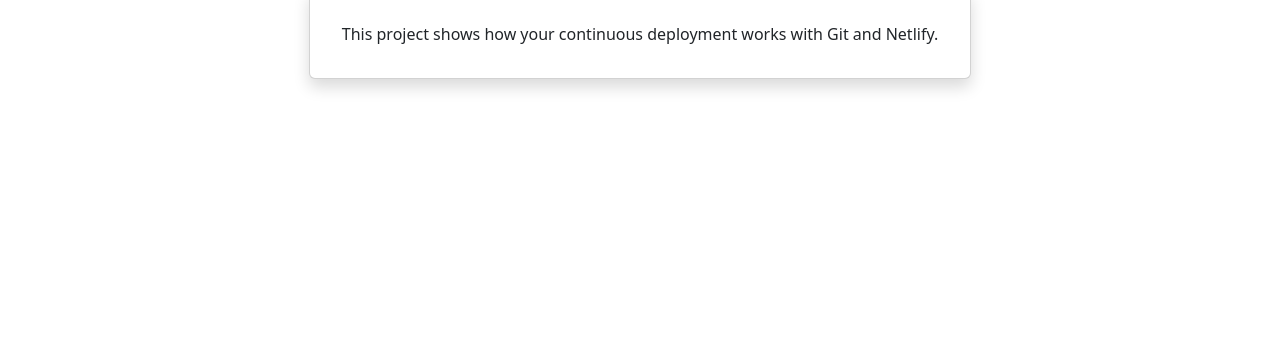
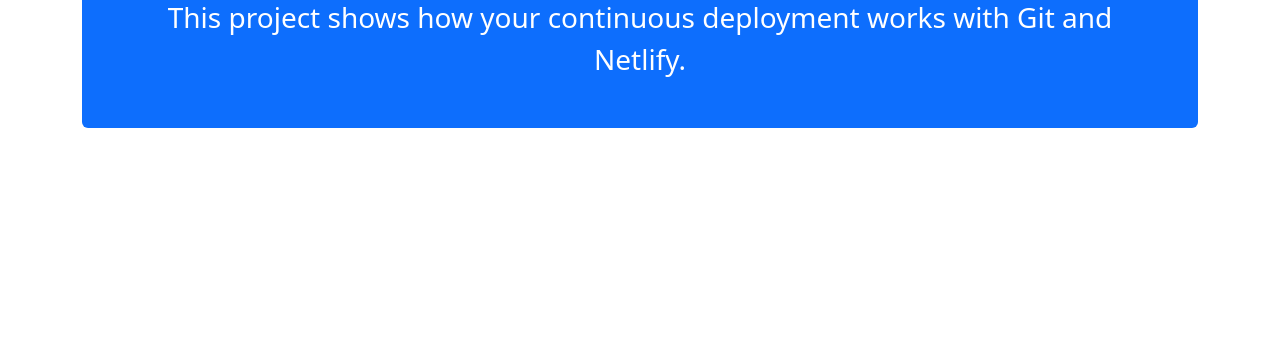
Before and after one commit to jbalsamo/web101-1, a website built with Vite: page index.html in a window 1280 px wide. Shown: the part 442-800 px from the top of the page. Built offline with nearby package versions, Linux system fonts and the light colour scheme.

Commit message:
Fixed bootstrap

```diff
--- a/index.html
+++ b/index.html
@@ -5,6 +5,7 @@
     <link rel="manifest" href="./manifest.json" />
     <link rel="icon" type="image/svg+xml" href="/vite.svg" />
     <link rel="stylesheet" href="style.css" />
+    <link rel="stylesheet" href="bootstrap.min.css" />
     <meta name="viewport" content="width=device-width, initial-scale=1.0" />
     <title>Web-101-1</title>
   </head>
--- a/main.js
+++ b/main.js
@@ -1,7 +1,5 @@
-import "/bootstrap.min.css";
-
 document.querySelector("#app").innerHTML = `
-  <div>
+  <div class="container">
     <a href="https://vitejs.dev" target="_blank">
       <img src="/vite.svg" class="logo" alt="Vite logo" />
     </a>
@@ -9,7 +7,7 @@
       <img src="./javascript.svg" class="logo vanilla" alt="JavaScript logo" />
     </a>
     <h1>Hello Smart People!</h1>
-    <div class="card shadow">
+    <div class="p-5 fs-3 bg-primary rounded text-center text-white">
         This project shows how your continuous deployment works with Git and Netlify.
     </div>
   </div>
```
